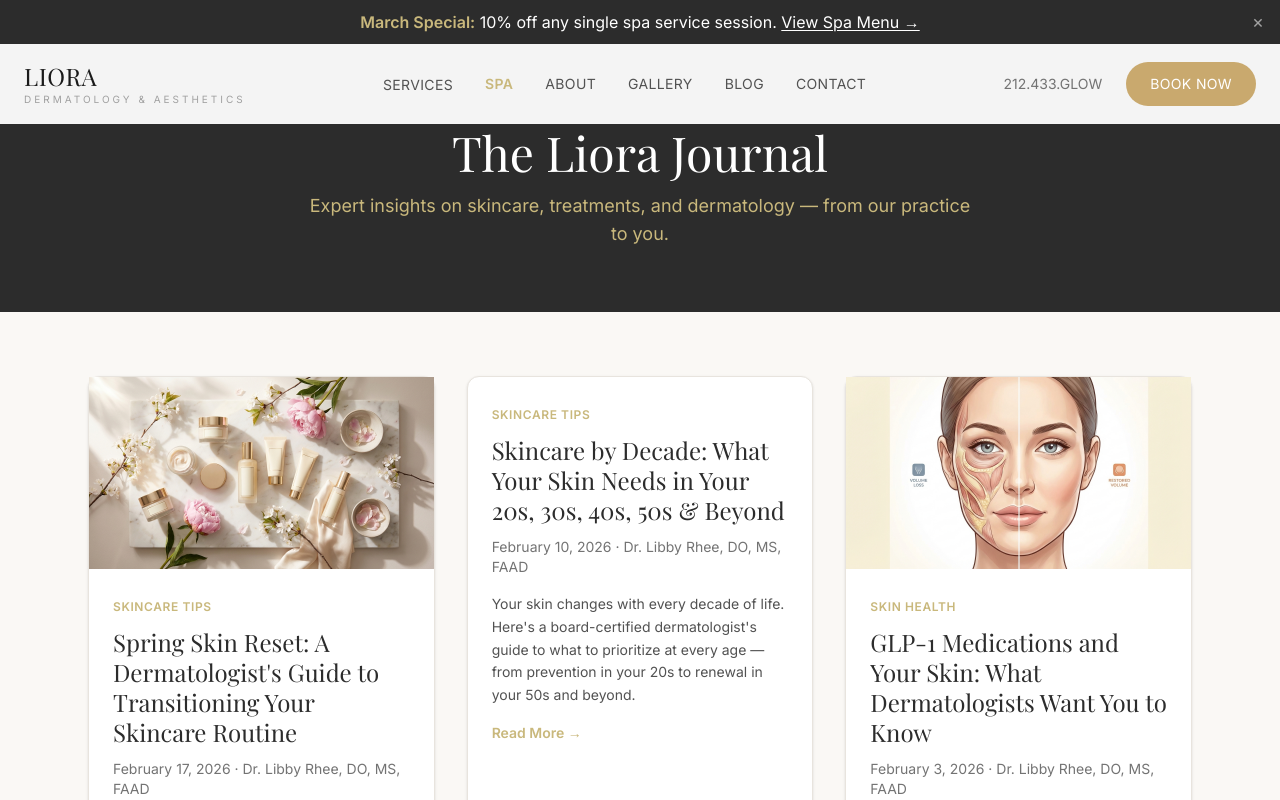
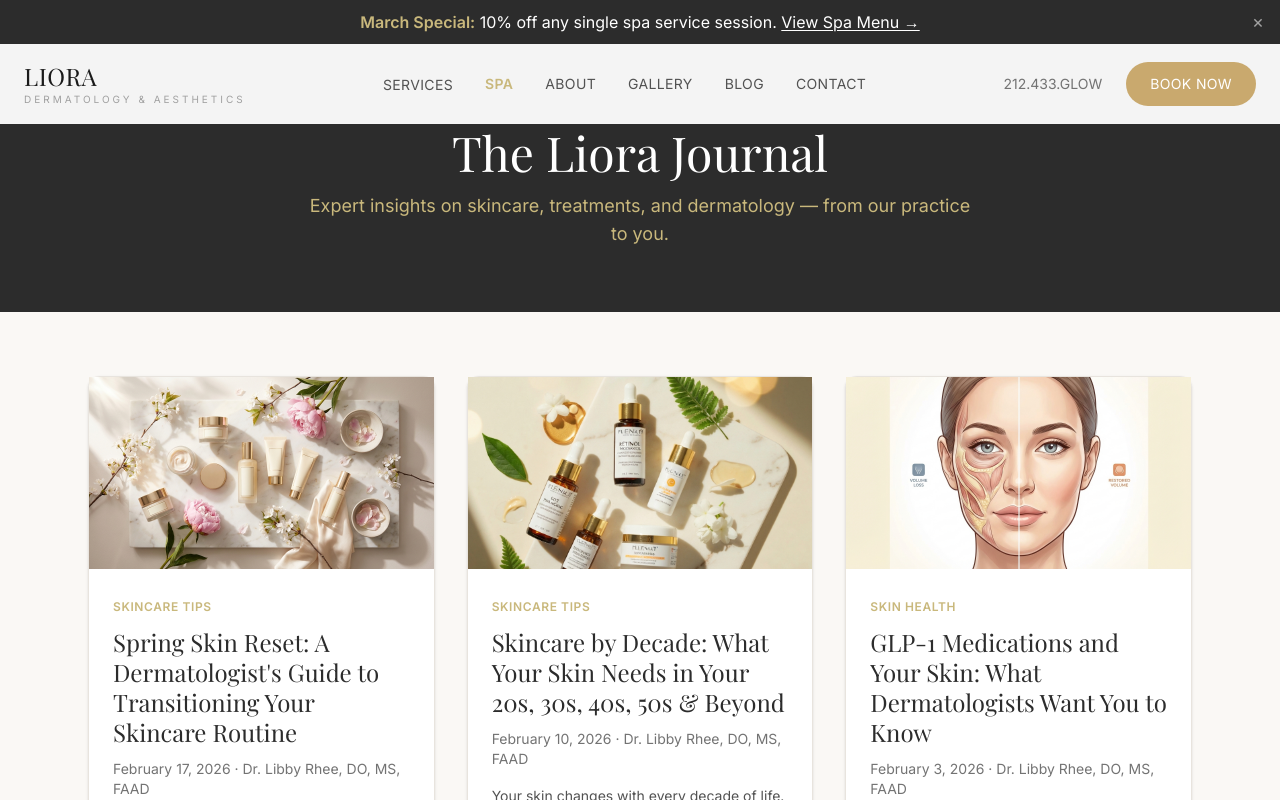
Before and after one commit to bman8810/liora-derm, a Next.js app: page /blog in a window 1280 px wide. Shown: the top 800 px of the page. Built offline with nearby package versions, Linux system fonts and the light colour scheme; a web font is replaced by a local one.

Commit message:
Add hero image for skincare by decade blog post

```diff
--- a/src/data/blog-posts.ts
+++ b/src/data/blog-posts.ts
@@ -10,6 +10,7 @@ export const blogPosts: BlogPost[] = [
     excerpt: "Your skin changes with every decade of life. Here's a board-certified dermatologist's guide to what to prioritize at every age — from prevention in your 20s to renewal in your 50s and beyond.",
     metaDescription: "NYC dermatologist Dr. Libby Rhee shares the best skincare routine for every decade. Learn what products and treatments your skin needs in your 20s, 30s, 40s, 50s, and beyond.",
     keywords: ["skincare by age", "skincare in your 20s", "skincare in your 30s", "skincare in your 40s", "skincare in your 50s", "anti-aging skincare", "NYC dermatologist", "dermatologist skincare advice", "skincare routine by decade"],
+    image: "/images/blog-skincare-decades.png",
     content: `
       <p>One of the most common questions I get from patients is: <strong>"What should I be doing for my skin at my age?"</strong> It's a great question, because your skin's needs genuinely shift with every decade of life.</p>
 
```
Also changed, not shown: public/images/blog-skincare-decades.png (added).
